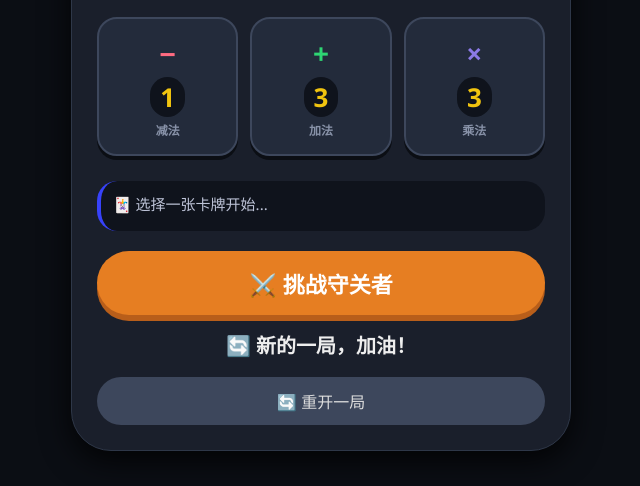
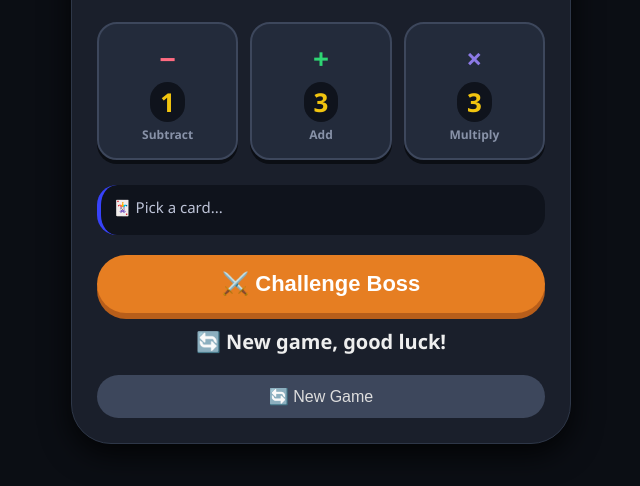
Before and after one commit to Jxw-s/numgame-s, a plain HTML site: page index.html in a window 1280 px wide. Shown: the part 314-800 px from the top of the page, without its empty margins (319-959 px from the left). Drawn offline with Linux system fonts and the light colour scheme.

Commit message:
Update index.html

```diff
--- a/index.html
+++ b/index.html
@@ -3,7 +3,7 @@
 <head>
     <meta charset="UTF-8">
     <meta name="viewport" content="width=device-width, initial-scale=1.0">
-    <title>策略阶梯 · 心跳惩罚</title>
+    <title>数字阶梯</title>
     <style>
         * { box-sizing: border-box; }
         body { text-align: center; font-family: 'Segoe UI', Arial; background: #0b0e14; color: #eee; padding: 20px; min-height: 100vh; display: flex; justify-content: center; align-items: center; margin: 0; }
@@ -53,13 +53,13 @@
     <div class="fighter-area">
         <div class="fighter">
             <span class="emoji">🧙</span>
-            <div class="label">你的数字</div>
+            <div class="label" id="playerLabel">你的数字</div>
             <div class="value player-value" id="playerNum">1</div>
         </div>
         <div class="vs-badge">⚡</div>
         <div class="fighter">
             <span class="emoji">👹</span>
-            <div class="label">守关者</div>
+            <div class="label" id="bossLabel">守关者</div>
             <div class="value boss-value" id="bossNum">30</div>
         </div>
     </div>
@@ -68,12 +68,111 @@
 
     <div class="log-box" id="logMsg">🃏 选择一张卡牌来运算...</div>
 
-    <button class="btn-challenge" id="challengeBtn" onclick="challengeBoss()">⚔️ 挑战守关者</button>
+    <button class="btn-challenge" id="challengeBtn">⚔️ 挑战守关者</button>
     <div class="result-msg" id="resultMsg"></div>
-    <button class="btn-reset" onclick="resetGame()">🔄 重开一局</button>
+    <button class="btn-reset" id="resetBtn">🔄 重开一局</button>
 </div>
 
 <script>
+    // ---------- 🌍 第一步：多语言翻译表 (新增) ----------
+    const translations = {
+        en: {
+            title: 'Number Ladder',
+            playerLabel: 'Your Number',
+            bossLabel: 'Boss',
+            turn: 'Turn',
+            add: 'Add',
+            mul: 'Multiply',
+            sub: 'Subtract',
+            challenge: '⚔️ Challenge Boss',
+            reset: '🔄 New Game',
+            logDefault: '🃏 Pick a card...',
+            used: 'You used',
+            bossGrew: 'Boss grew by',
+            loseHeart: 'Lost 1 heart!',
+            remainHeart: 'remaining',
+            win: '🎉 Victory',
+            nextLevel: 'Next Level!',
+            fail: '💀 Failed',
+            loseHeartPunish: 'Lost 1 heart!',
+            bossCounter: 'Boss counterattacks! +5',
+            gameOver: '💀 Hearts broken... Click "New Game"',
+            newGame: '🔄 New game, good luck!',
+            heartFull: 'Perfect! Hearts full!'
+        },
+        zh: {
+            title: '数字阶梯',
+            playerLabel: '你的数字',
+            bossLabel: '守关者',
+            turn: '回合',
+            add: '加法',
+            mul: '乘法',
+            sub: '减法',
+            challenge: '⚔️ 挑战守关者',
+            reset: '🔄 重开一局',
+            logDefault: '🃏 选择一张卡牌来运算...',
+            used: '你使用了',
+            bossGrew: 'BOSS 提升了',
+            loseHeart: '失去1颗心！',
+            remainHeart: '剩余',
+            win: '🎉 胜利',
+            nextLevel: '进入下一关！',
+            fail: '💀 挑战失败',
+            loseHeartPunish: '失去一颗心！',
+            bossCounter: 'BOSS 反击！额外增长 5 点',
+            gameOver: '💀 心已碎... 点击"重开一局"',
+            newGame: '🔄 新的一局，加油！',
+            heartFull: '完美！心已满！'
+        },
+        ko: {
+            title: '숫자 사다리',
+            playerLabel: '내 숫자',
+            bossLabel: '보스',
+            turn: '턴',
+            add: '덧셈',
+            mul: '곱셈',
+            sub: '뺄셈',
+            challenge: '⚔️ 보스 도전',
+            reset: '🔄 새 게임',
+            logDefault: '🃏 카드를 선택하세요...',
+            used: '사용함',
+            bossGrew: '보스 증가',
+            loseHeart: '하트 1개 손실!',
+            remainHeart: '남음',
+            win: '🎉 승리',
+            nextLevel: '다음 레벨!',
+            fail: '💀 실패',
+            loseHeartPunish: '하트 1개 손실!',
+            bossCounter: '보스 반격! +5',
+            gameOver: '💀 하트가 깨졌습니다... "새 게임" 클릭',
+            newGame: '🔄 새 게임, 행운을 빌어요!',
+            heartFull: '완벽! 하트 가득!'
+        }
+    };
+
+    // ---------- 🌍 第二步：自动识别 Parrot Chat 传来的语言 (新增) ----------
+    function resolveLocale() {
+        // 1. 从 URL 参数获取 (首次加载)
+        const q = new URLSearchParams(location.search).get('locale');
+        if (q) return q;
+        // 2. 从 Parrot 全局变量获取 (页面跳转后)
+        if (window.__parrot && window.__parrot.locale) return window.__parrot.locale;
+        // 3. 默认英文
+        return 'en';
+    }
+
+    let rawLang = resolveLocale();
+    // 简化语言代码 (例如 zh-CN -> zh, ko-KR -> ko)
+    let lang = 'en';
+    if (rawLang.startsWith('zh')) lang = 'zh';
+    else if (rawLang.startsWith('ko')) lang = 'ko';
+    else lang = 'en';
+
+    // 翻译函数
+    function t(key) {
+        return translations[lang]?.[key] || translations['en'][key];
+    }
+
     // ---------- 游戏数据 ----------
     let player = 1;
     let boss = 30;
@@ -83,6 +182,7 @@
     let comboCount = 0;
     let gameOver = false;
 
+    // DOM 元素
     const playerEl = document.getElementById('playerNum');
     const bossEl = document.getElementById('bossNum');
     const heartEl = document.getElementById('heartDisplay');
@@ -92,6 +192,10 @@
     const comboEl = document.getElementById('comboDisplay');
     const statusBar = document.getElementById('statusBar');
     const cardContainer = document.getElementById('cardContainer');
+    const challengeBtn = document.getElementById('challengeBtn');
+    const resetBtn = document.getElementById('resetBtn');
+    const playerLabel = document.getElementById('playerLabel');
+    const bossLabel = document.getElementById('bossLabel');
 
     function rand(min, max) { return Math.floor(Math.random() * (max - min + 1)) + min; }
 
@@ -100,27 +204,40 @@
         setTimeout(() => statusBar.classList.remove('flash'), 150);
     }
 
-    // 红心抖动特效
     function shakeHeart() {
         heartEl.classList.remove('heart-shake');
         void heartEl.offsetWidth;
         heartEl.classList.add('heart-shake');
     }
 
+
     function updateUI() {
         playerEl.innerText = player;
         bossEl.innerText = boss;
+
+        // 红心
         let heartStr = '';
         for (let i = 0; i < 3; i++) {
             heartStr += (i < hearts) ? '❤️' : '🖤';
         }
         heartEl.innerText = heartStr;
-        turnEl.innerText = `回合 ${turn}`;
+
+        // 回合 (使用翻译)
+        turnEl.innerText = t('turn') + ' ' + turn;
+
+        // 连击
         if (comboCount >= 2) {
             comboEl.innerHTML = `<span class="combo-indicator">⚡ ${comboCount}连击</span>`;
         } else {
             comboEl.innerHTML = '';
         }
+
+        // 按钮文字 (使用翻译)
+        challengeBtn.innerText = t('challenge');
+        resetBtn.innerText = t('reset');
+        playerLabel.innerText = t('playerLabel');
+        bossLabel.innerText = t('bossLabel');
+        document.title = t('title');
     }
 
     function generateCards() {
@@ -128,9 +245,9 @@
         let mulVal = rand(2, 4);
         let subVal = rand(1, 8);
         let cards = [
-            { op: 'add', val: addVal, symbol: '+', label: '加法' },
-            { op: 'mul', val: mulVal, symbol: '×', label: '乘法' },
-            { op: 'sub', val: subVal, symbol: '−', label: '减法' }
+            { op: 'add', val: addVal, symbol: '+', label: t('add') },
+            { op: 'mul', val: mulVal, symbol: '×', label: t('mul') },
+            { op: 'sub', val: subVal, symbol: '−', label: t('sub') }
         ];
         for (let i = cards.length - 1; i > 0; i--) {
             const j = Math.floor(Math.random() * (i + 1));
@@ -152,7 +269,7 @@
             `;
             div.addEventListener('click', () => {
                 if (gameOver) {
-                    logEl.innerText = '⛔ 游戏已结束，请点击"重开一局"';
+                    logEl.innerText = t('gameOver');
                     return;
                 }
                 playCard(card.op, card.val);
@@ -161,7 +278,6 @@
         });
     }
 
-    // ----- 核心：扣血函数（带特效） -----
     function loseHeart() {
         hearts--;
         if (hearts < 0) hearts = 0;
@@ -169,14 +285,14 @@
         updateUI();
         if (hearts === 0) {
             gameOver = true;
-            logEl.innerText = '💀 心已碎... 点击"重开一局"';
-            resultEl.innerText = '💀 游戏结束';
+            logEl.innerText = t('gameOver');
+            resultEl.innerText = '💀 ' + t('gameOver');
             resultEl.style.color = '#ff4757';
             document.querySelectorAll('.card').forEach(c => c.classList.add('disabled-card'));
         }
     }
 
-    // ----- 打出卡牌 -----
+    // ----- 打出卡牌 (日志也改用翻译) -----
     function playCard(op, val) {
         if (gameOver) return;
 
@@ -196,23 +312,22 @@
         lastOp = op;
 
         let actualVal = Math.round(val * comboBonus);
+        let opName = t(op);
         switch(op) {
             case 'add': player = player + actualVal; logText += ` ${oldPlayer} + ${actualVal} = ${player}`; break;
             case 'mul': player = player * actualVal; logText += ` ${oldPlayer} × ${actualVal} = ${player}`; break;
             case 'sub': player = player - actualVal; logText += ` ${oldPlayer} − ${actualVal} = ${player}`; break;
         }
 
-        // 边界保护 & 扣血条件1：归零
         let isLostHeart = false;
         if (player < 1) {
             player = 1;
-            loseHeart(); // 扣一颗心
+            loseHeart();
             isLostHeart = true;
-            logText += ` 💔归零扣血`;
+            logText += ` 💔${t('loseHeart')}`;
         }
         if (player > 99999) player = 99999;
 
-        // BOSS成长
         let bossGrow = rand(1, 5);
         boss += bossGrow;
         turn++;
@@ -220,43 +335,39 @@
         updateUI();
         flashStatus();
 
-        // 日志显示
+        // 使用翻译拼接日志
         if (isLostHeart) {
-            logEl.innerText = `🎴 你使用了 ${op==='add'?'加法':op==='mul'?'乘法':'减法'} | ${logText} | 👹 BOSS 提升了 ${bossGrow} (剩余 ${hearts} 心)`;
+            logEl.innerText = `🎴 ${t('used')} ${opName} | ${logText} | 👹 ${t('bossGrew')} ${bossGrow} (${t('remainHeart')} ${hearts} ${t('loseHeart')})`;
         } else {
-            logEl.innerText = `🎴 你使用了 ${op==='add'?'加法':op==='mul'?'乘法':'减法'} | ${logText} | 👹 BOSS 提升了 ${bossGrow}`;
+            logEl.innerText = `🎴 ${t('used')} ${opName} | ${logText} | 👹 ${t('bossGrew')} ${bossGrow}`;
         }
         resultEl.innerText = '';
 
-        // 刷新下一轮手牌
         if (!gameOver) {
             let newCards = generateCards();
             renderCards(newCards);
         }
     }
 
-    // ----- 挑战BOSS（扣血条件2：挑战失败） -----
+    // ----- 挑战BOSS (日志翻译) -----
     function challengeBoss() {
         if (gameOver) {
-            alert('游戏已结束，请重开！');
+            alert(t('gameOver'));
             return;
         }
 
-        turn++; // 挑战也算一次行动
+        turn++;
 
         if (player > boss) {
-            // 胜利
             resultEl.style.color = '#2ed573';
-            resultEl.innerText = `🎉 胜利！ ${player} > ${boss} ！进入下一关！`;
-            // 奖励：恢复一颗心（上限3）
+            resultEl.innerText = `${t('win')}！ ${player} > ${boss} ！${t('nextLevel')}`;
             if (hearts < 3) {
                 hearts++;
                 updateUI();
-                logEl.innerText = `✨ 奖励！恢复1颗心！ (当前 ${hearts} 心)`;
+                logEl.innerText = `✨ ${t('heartFull')} (${t('remainHeart')} ${hearts})`;
             } else {
-                logEl.innerText = `✨ 完美胜利！心已满！`;
+                logEl.innerText = `✨ ${t('heartFull')}`;
             }
-            // 重置关卡
             player = 1;
             boss = rand(20, 60);
             turn = 0;
@@ -265,24 +376,19 @@
             gameOver = false;
             updateUI();
             flashStatus();
-            // 刷新手牌
             let newCards = generateCards();
             renderCards(newCards);
             document.querySelectorAll('.card').forEach(c => c.classList.remove('disabled-card'));
         } else {
-            // 【重点】失败惩罚：扣血！
             resultEl.style.color = '#ff6b81';
-            resultEl.innerText = `💀 挑战失败！ ${player} < ${boss} ，失去一颗心！`;
+            resultEl.innerText = `${t('fail')}！ ${player} < ${boss} ，${t('loseHeartPunish')}`;
 
-            // 扣血
             loseHeart();
-            // BOSS额外增长
             boss += 5;
             updateUI();
             flashStatus();
-            logEl.innerText = `😤 BOSS 反击！额外增长了 5 点 (当前 ${boss})，剩余 ${hearts} 心`;
+            logEl.innerText = `😤 ${t('bossCounter')} (${t('remainHeart')} ${hearts})`;
 
-            // 如果扣血后游戏结束，禁用卡片
             if (gameOver) {
                 document.querySelectorAll('.card').forEach(c => c.classList.add('disabled-card'));
             }
@@ -298,15 +404,20 @@
         comboCount = 0;
         gameOver = false;
         resultEl.style.color = '#eee';
-        resultEl.innerText = '🔄 新的一局，加油！';
+        resultEl.innerText = t('newGame');
         updateUI();
-        logEl.innerText = '🃏 选择一张卡牌开始...';
+        logEl.innerText = t('logDefault');
         let newCards = generateCards();
         renderCards(newCards);
         document.querySelectorAll('.card').forEach(c => c.classList.remove('disabled-card'));
         flashStatus();
     }
 
+
+    challengeBtn.onclick = challengeBoss;
+    resetBtn.onclick = resetGame;
+
+
     resetGame();
 </script>
 </body>
```
